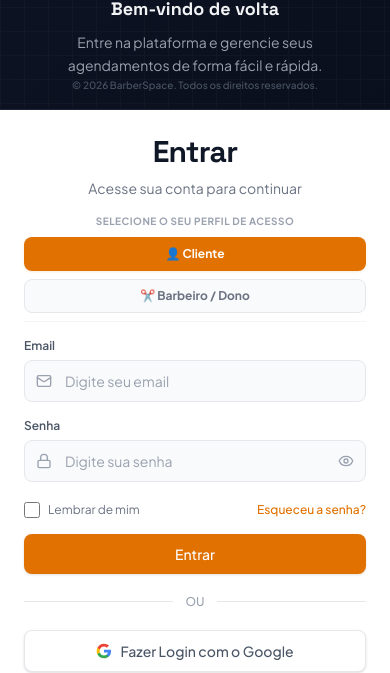
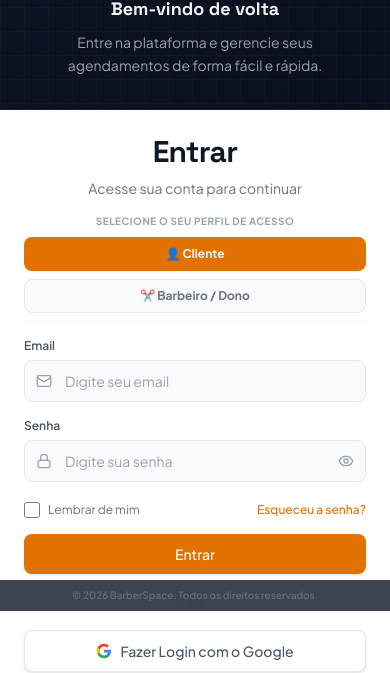
Before and after one commit to Robertu1/barbearia, a React (Vite) app: page / in a window 390 px wide. Shown: the part 233-906 px from the top of the page. Built offline with nearby package versions, Linux system fonts and the light colour scheme; no server answers; the database is empty.

Commit message:
Fix: copyright footer mobile

```diff
--- a/src/App.tsx
+++ b/src/App.tsx
@@ -167,8 +167,8 @@ export default function App() {
             </AnimatePresence>
           </motion.div>
 
-          {/* Sotto bottom caption */}
-          <div className="absolute bottom-4 left-0 right-0 text-[10px] text-gray-600 text-center font-medium">
+          {/* Sotto bottom caption - hidden on mobile, shown in banner on desktop */}
+          <div className="hidden md:block absolute bottom-4 left-0 right-0 text-[10px] text-gray-600 text-center font-medium">
             © 2026 BarberSpace. Todos os direitos reservados.
           </div>
         </div>
@@ -225,6 +225,11 @@ export default function App() {
           </AnimatePresence>
         </div>
       </motion.div>
+
+      {/* Mobile-only copyright footer */}
+      <div className="md:hidden fixed bottom-0 left-0 right-0 text-[10px] text-gray-500 text-center font-medium py-2 bg-brand-card/80 backdrop-blur-sm z-20">
+        © 2026 BarberSpace. Todos os direitos reservados.
+      </div>
     </div>
   );
 }
```
